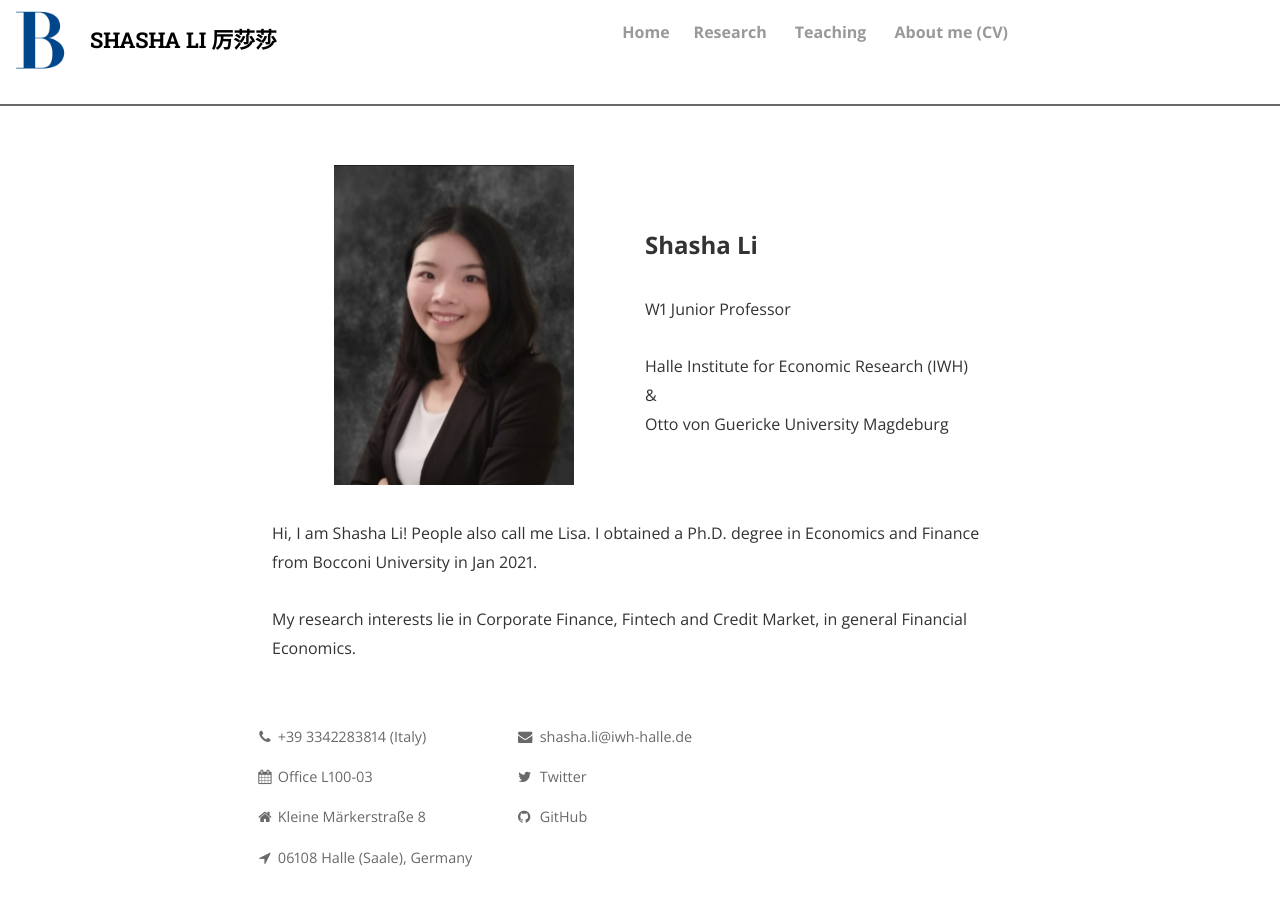
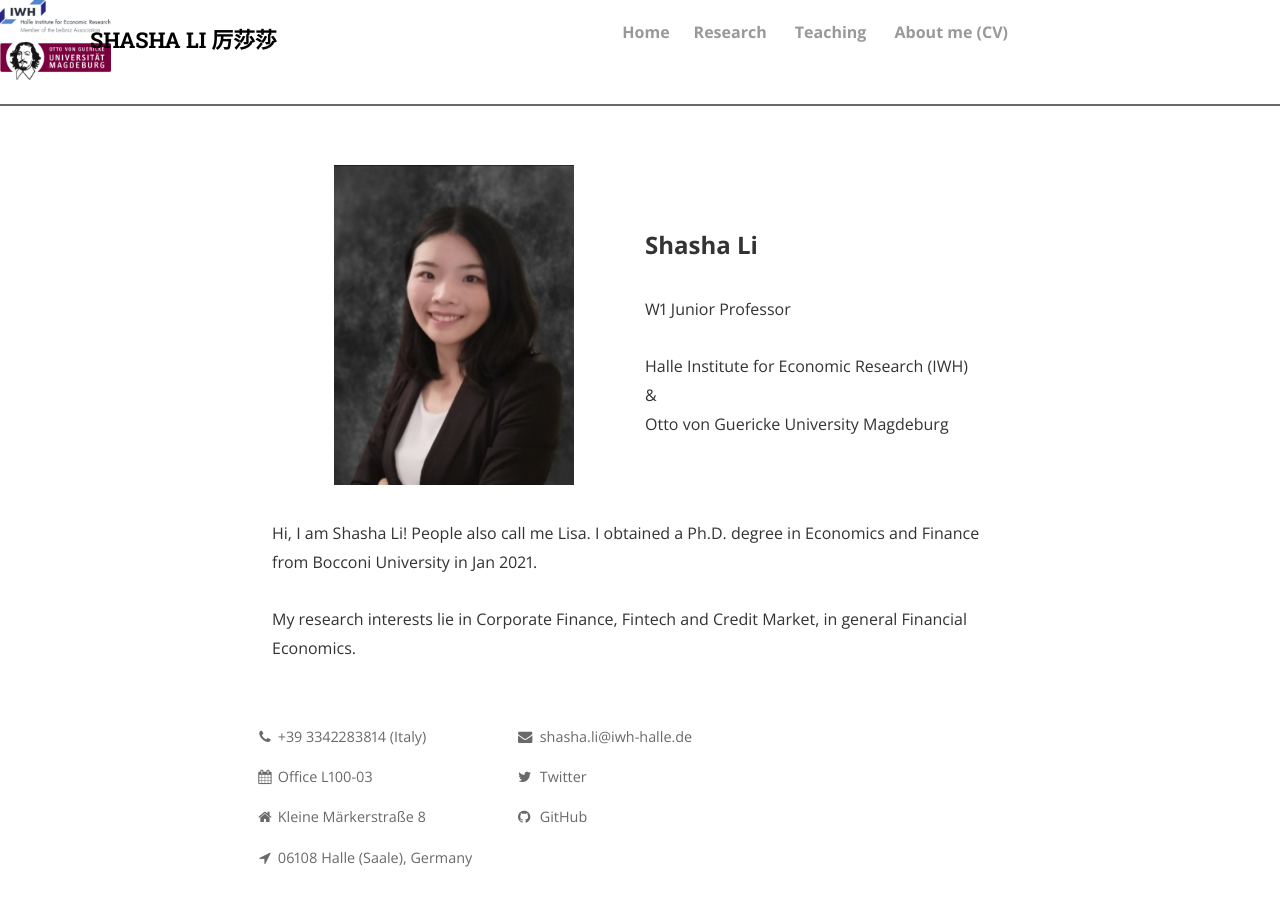
Before and after one commit to shasha-li/shasha-li.github.io, a Jekyll site: the page built from index.html, in a window 1280 px wide. Built offline with Jekyll 4.4.1, drawn with Linux system fonts in a browser that asks for light colours; nearby versions of some CDN libraries; the list of posts is cut into pages by our own code; comment, search, counter and statistics services are not loaded; a style sheet for code colours, icons or effects is not loaded.

Commit message:
Update header.html

```diff
--- a/_includes/header.html
+++ b/_includes/header.html
@@ -1,5 +1,5 @@
 <header class="navigation" role="banner">
- <img class="topleft" width="80" height="80" src="https://shasha-li.github.io/content/B_logo.png" alt="B">
+ <img class="topleft" width="111" height="80" src="https://shasha-li.github.io/content/IWHM.png" alt="B">
  <h1 class="namef"><a href="https://shasha-li.github.io" style="color:black;">SHASHA LI 厉莎莎</a></h1>
   <div class="navigation-wrapper">
     <a href="javascript:void(0)" class="navigation-menu-button" id="js-mobile-menu">
```
